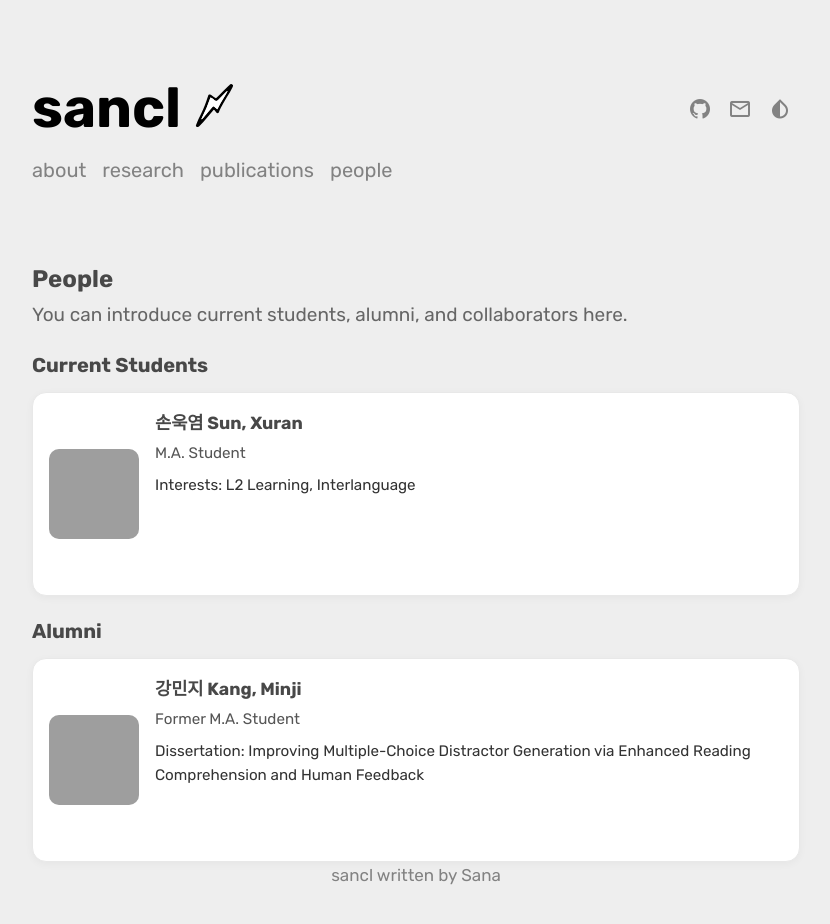
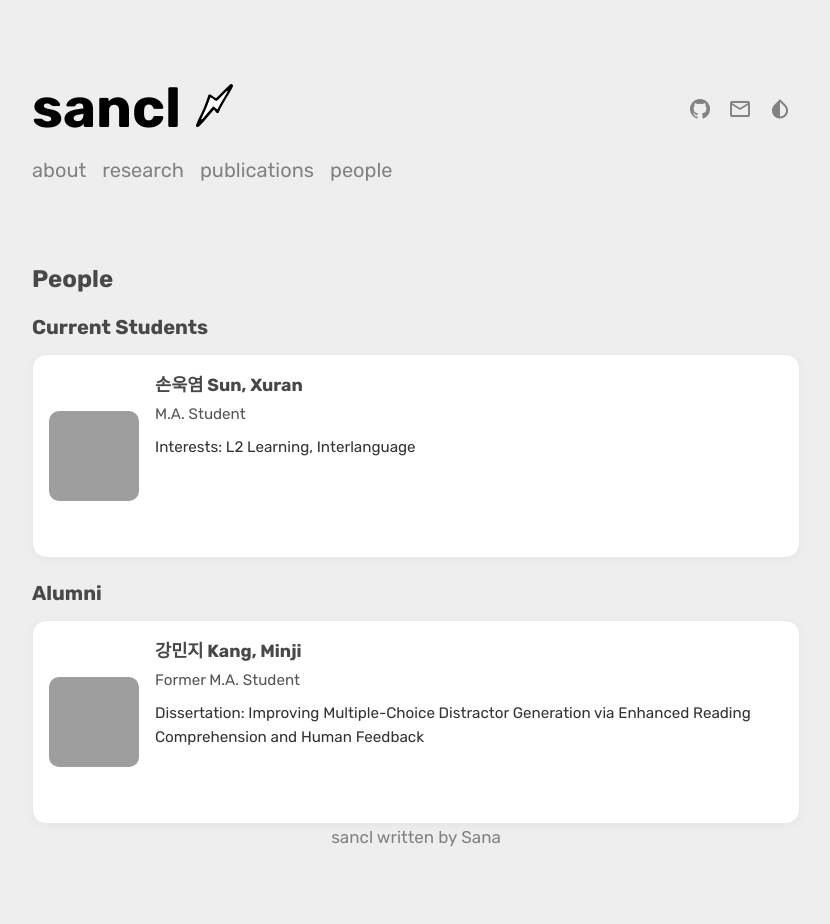
Before and after one commit to sanajlee/sanajlee.github.io, a Jekyll site: the page built from people.md, in a window 1280 px wide, cut to the strip 0-954 px from the top of the page. Shown: the top 924 px of the strip, without its empty margins (224-1054 px from the left). Built offline with Jekyll 4.4.1, drawn with Linux system fonts in a browser that asks for light colours; some web fonts are replaced; grey boxes are pictures that could not be loaded.

Commit message:
2026.04.21.

```diff
--- a/people.md
+++ b/people.md
@@ -82,10 +82,6 @@ published: true
 
 ## People
 
-<div class="people-note">
-You can introduce current students, alumni, and collaborators here.
-</div>
-
 ### Current Students
 
 <div class="people-grid">
```
